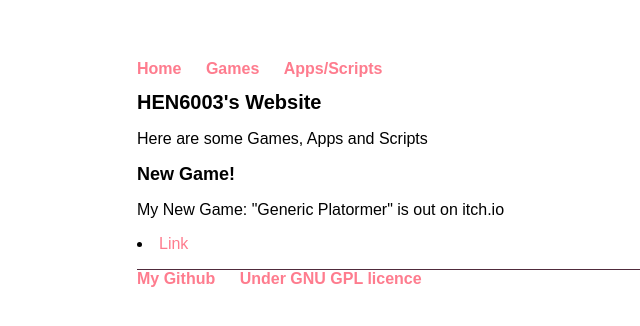
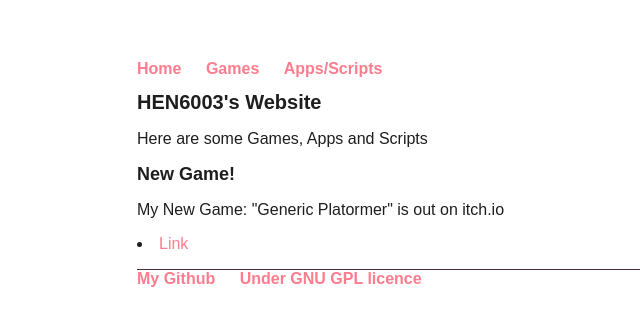
Before and after one commit to hen6003/hen6003.github.io, a Jekyll site: the page built from index.html, in a window 1280 px wide. Shown: the top 326 px of the page, without its empty margins (55-695 px from the left). Built offline with Jekyll 4.4.1, drawn with Linux system fonts in a browser that asks for light colours.

Commit message:
changing colours

```diff
--- a/css/main.css
+++ b/css/main.css
@@ -3,6 +3,7 @@ body {
     width: 70%;
     font-size: 16px;
     font-family:'Fira Code',sans-serif;
+    color: #1e1e1e
 }
 nav ul, footer ul {
     font-family:'Fira Code',sans-serif;
```
